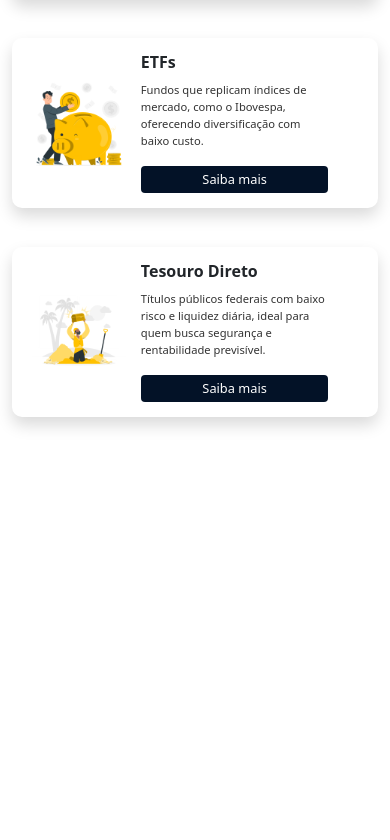
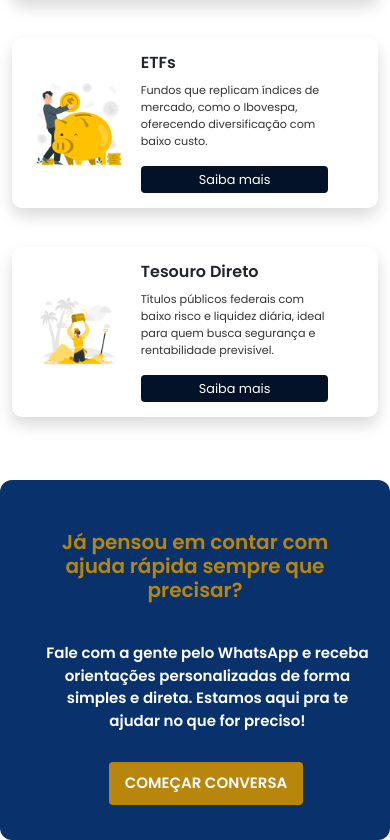
Before and after one commit to GabriellFerrari/axis-capital-web, a plain HTML site: page pagina1.html in a window 390 px wide. Shown: the part 1928-2768 px from the top of the page. Before the commit the page ends 2408 px from the top, so only its background shows below. Drawn offline with nearby package versions, Linux system fonts and the light colour scheme.

Commit message:
atualização

```diff
--- a/pagina1.html
+++ b/pagina1.html
@@ -5,8 +5,14 @@
   <meta name="viewport" content="width=device-width, initial-scale=1.0">
   <title>AxisCapital</title>
   <link href="https://cdn.jsdelivr.net/npm/bootstrap@5.3.3/dist/css/bootstrap.min.css" rel="stylesheet">
+  <link href="https://fonts.googleapis.com/css2?family=Poppins:wght@400;600&display=swap" rel="stylesheet">
   <link rel="shortcut icon" href="imagem/ChatGPT Image 9 de jun. de 2025, 01_58_26.png" type="image/x-icon">
   <style>
+
+    body {
+  font-family: 'Poppins', sans-serif;
+}
+
     .hero {
       background-image: url('https://www.bb.com.br/docs/pub/siteEsp/dwn/img-home-investimentos.jpg');
       background-size: cover;
@@ -90,6 +96,61 @@ h2{
   padding: 20px;
 }
 
+.bloco {
+  background-color: #09326d;
+  color: white;
+  border-radius: 12px;
+  padding: 40px 30px;
+  max-width: 1000px;
+  margin: 0 auto;
+  display: flex;
+  align-items: center;
+  justify-content: space-between;
+  flex-wrap: wrap;
+  gap: 30px;
+}
+
+.bloco .conteudo {
+  flex: 1 1 300px;
+}
+
+.bloco .conteudo h2 {
+  color: darkgoldenrod;
+  font-size: 30px;
+  margin-bottom: 20px;
+}
+
+.bloco .conteudo p {
+  font-size: 16px;
+  font-weight: bold;
+  margin-bottom: 20px;
+  padding-left: 25px;
+}
+
+.bloco .botao {
+  display: inline-block;
+  background-color: darkgoldenrod;
+  color: #fcfcfc;
+  margin-left: 22px;
+  padding: 10px 20px;
+  border-radius: 4px;
+  font-weight: bold;
+  text-decoration: none;
+  transition: 0.3s;
+}
+
+.bloco .botao:hover {
+  background-color: #ffffff;
+  color: #031227;
+}
+
+.bloco .imagem img {
+  width: 250px;
+  height: 250px;
+  border-radius: 50%;
+  object-fit: cover;
+}
+
 @media (max-width: 768px) {
 
 
@@ -136,6 +197,31 @@ h2{
     flex: 0 0 100%;
     max-width: 100%;
   }
+  .bloco {
+    flex-direction: column;
+    text-align: center;
+    padding: 30px 20px;
+  }
+
+  .bloco .imagem {
+    display: none;
+  }
+
+  .bloco .conteudo h2 {
+    font-size: 20px;
+  }
+
+  .bloco .conteudo p {
+    font-size: 15px;
+  }
+
+  .bloco .botao {
+    padding: 10px 16px;
+    font-size: 15px;
+    margin-top: 10px;
+  }
+
+
 }
 
 
@@ -258,6 +344,20 @@ h2{
     </div>
   </div>
 
+  <div class="bloco">
+  <div class="conteudo">
+    <h2>Já pensou em contar com ajuda rápida sempre que precisar?</h2>
+    <p>
+      Fale com a gente pelo WhatsApp e receba orientações personalizadas de forma simples e direta. Estamos aqui pra te ajudar no que for preciso!
+    </p>
+    <a href="https://wa.me/5517981067579?text=Ol%C3%A1!%20Gostaria%20de%20saber%20mais%20sobre%20as%20op%C3%A7%C3%B5es%20de%20investimento%20que%20voc%C3%AAs%20oferecem.%20Pode%20me%20ajudar?" class="botao">COMEÇAR CONVERSA</a>
+
+  </div>
+  <div class="imagem">
+    <img src="imagem/Imagem do WhatsApp de 2025-06-09 à(s) 23.00.34_121e4a7c.jpg" alt="Homem com celular" />
+  </div>
+</div>
+
   <script src="https://cdn.jsdelivr.net/npm/bootstrap@5.3.3/dist/js/bootstrap.bundle.min.js"></script>
 </body>
 </html>
```
Also changed, not shown: imagem/Imagem do WhatsApp de 2025-06-09 à(s) 23.00.34_121e4a7c.jpg (added).
